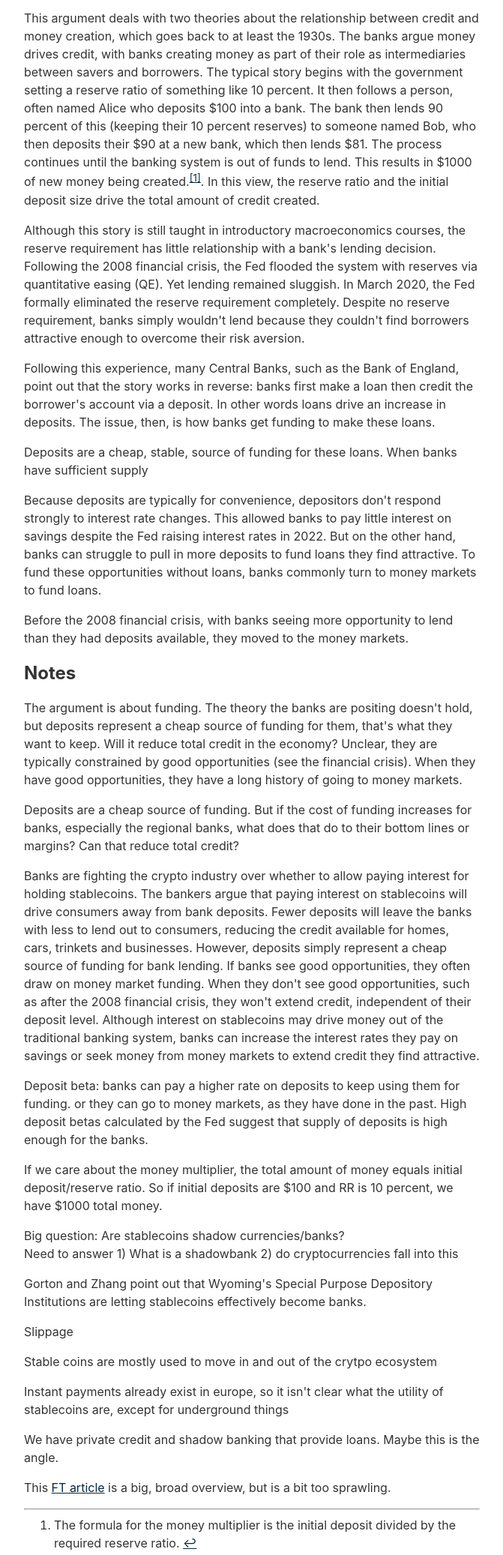
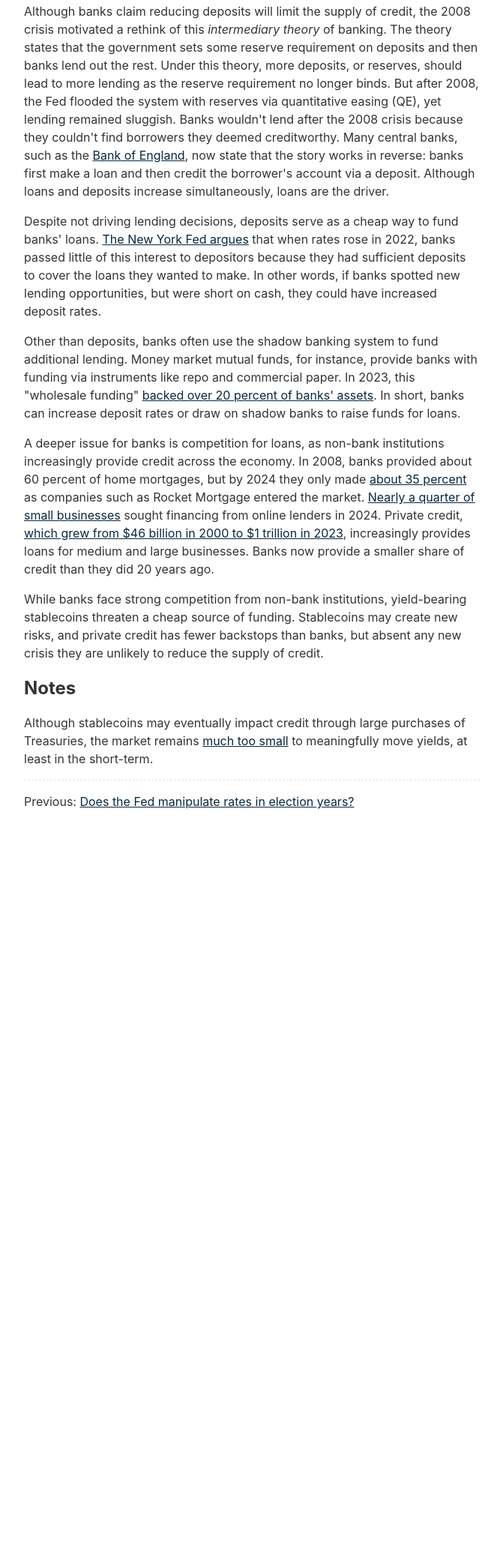
Before and after one commit to tristinb/tristinb.github.io, an Eleventy site: page content/blog/stablecoin_interest/stablecoin_interest.md in a window 1280 px wide. Shown: the part 446-2520 px from the top of the page at 75% size, without its empty margins (304-975 px from the left). After the commit the page ends 1575 px from the top, so only its background shows below. Built offline with nearby package versions, Linux system fonts and the light colour scheme; Eleventy itself is replaced by a stand-in of ours; files that its build step writes are made by us from their sources; what markdown-it-mathjax3 would draw is missing.

Commit message:
adding stablecoin interest post

```diff
--- a/content/blog/stablecoin_interest/stablecoin_interest.md
+++ b/content/blog/stablecoin_interest/stablecoin_interest.md
@@ -1,50 +1,23 @@
 ---
-title: Interest on stablecoins
-description: What's the ruccus about?
-date: 2026-02-03
+title: Private credit took the loans, stablecoins threaten the funding
+description: Banks are already facing competition for loans. Yield-bearing stablecoins will make funding these loans more expensive.
+date: 2026-02-25
 draft: True
 tags: [stablecoins, monetary policy]
 ---
 
-Banks are fighting the crypto industry over whether to allow paying interest for holding stablecoins. The bankers argue that paying interest on stablecoins will drive consumers away from bank deposits. Fewer deposits will leave the banks with less to lend out to consumers, reducing the credit available for homes, cars, trinkets and businesses. However, deposits simply represent a cheap source of funding for bank lending. If banks see good opportunities, they often draw on money market funding. When they don't see good opportunities, such as after the 2008 financial crisis, they won't extend credit, independent of their deposit level. Although interest on stablecoins may drive money out of the traditional banking system, banks can increase the interest rates they pay on savings or seek money from money markets to extend credit they find attractive.
+Last year's GENIUS Act prohibited stablecoin issuers from paying interest to holders. But the law left a loophole that allows third parties, like Coinbase, to offer "rewards" for users that hold these tokens. Banks are pushing for the CLARITY Act, now in Congress, to close this loophole, arguing that paying yield on stablecoins could [drive $6.6 trillion](https://www.aba.com/advocacy/policy-analysis/letter-to-the-senate-on-the-stablecoin-market) away from bank deposits. But the bigger picture is that banks risk losing a cheap source of funding for loans while facing rising competition from non-bank institutions. Barring any collapse in the private credit market, yield-bearing stablecoins are more likely to accelerate the shift in how credit is funded rather than reduce its overall supply.
 
-This argument deals with two theories about the relationship between credit and money creation, which goes back to at least the 1930s. The banks argue money drives credit, with banks creating money as part of their role as intermediaries between savers and borrowers. The typical story begins with the government setting a reserve ratio of something like 10 percent. It then follows a person, often named Alice who deposits $100 into a bank. The bank then lends 90 percent of this (keeping their 10 percent reserves) to someone named Bob, who then deposits their $90 at a new bank, which then lends $81. The process continues until the banking system is out of funds to lend. This results in $1000 of new money being created.[^money_multiplier]. In this view, the reserve ratio and the initial deposit size drive the total amount of credit created.
+Although banks claim reducing deposits will limit the supply of credit, the 2008 crisis motivated a rethink of this *intermediary theory* of banking. The theory states that the government sets some reserve requirement on deposits and then banks lend out the rest. Under this theory, more deposits, or reserves, should lead to more lending as the reserve requirement no longer binds. But after 2008, the Fed flooded the system with reserves via quantitative easing (QE), yet lending remained sluggish. Banks wouldn't lend after the 2008 crisis because they couldn't find borrowers they deemed creditworthy. Many central banks, such as the [Bank of England](https://www.bankofengland.co.uk/quarterly-bulletin/2014/q1/money-creation-in-the-modern-economy), now state that the story works in reverse: banks first make a loan and then credit the borrower's account via a deposit. Although loans and deposits increase simultaneously, loans are the driver.
 
-Although this story is still taught in introductory macroeconomics courses, the reserve requirement has little relationship with a bank's lending decision. Following the 2008 financial crisis, the Fed flooded the system with reserves via quantitative easing (QE). Yet lending remained sluggish. In March 2020, the Fed formally eliminated the reserve requirement completely. Despite no reserve requirement, banks simply wouldn't lend because they couldn't find borrowers attractive enough to overcome their risk aversion.
+Despite not driving lending decisions, deposits serve as a cheap way to fund banks' loans. [The New York Fed argues](https://libertystreeteconomics.newyorkfed.org/2022/11/how-do-deposit-rates-respond-to-monetary-policy/) that when rates rose in 2022, banks passed little of this interest to depositors because they had sufficient deposits to cover the loans they wanted to make. In other words, if banks spotted new lending opportunities, but were short on cash, they could have increased deposit rates.
 
-Following this experience, many Central Banks, such as the Bank of England, point out that the story works in reverse: banks first make a loan then credit the borrower's account via a deposit. In other words loans drive an increase in deposits. The issue, then, is how banks get funding to make these loans.
+Other than deposits, banks often use the shadow banking system to fund additional lending. Money market mutual funds, for instance, provide banks with funding via instruments like repo and commercial paper. In 2023, this "wholesale funding" [backed over 20 percent of banks' assets](https://www.federalreserve.gov/publications/2024-may-supervision-and-regulation-report-banking-system-conditions.htm). In short, banks can increase deposit rates or draw on shadow banks to raise funds for loans.
 
-Deposits are a cheap, stable, source of funding for these loans. When banks have sufficient supply
+A deeper issue for banks is competition for loans, as non-bank institutions increasingly provide credit across the economy. In 2008, banks provided about 60 percent of home mortgages, but by 2024 they only made [about 35 percent](https://www.federalreserve.gov/newsevents/speech/files/bowman20260216a.pdf) as companies such as Rocket Mortgage entered the market. [Nearly a quarter of small businesses](https://www.fedsmallbusiness.org/reports/survey/2025/2025-report-on-employer-firms) sought financing from online lenders in 2024. Private credit, [which grew from $46 billion in 2000 to $1 trillion in 2023](https://www.bostonfed.org/publications/current-policy-perspectives/2025/could-the-growth-of-private-credit-pose-a-risk-to-financial-system-stability.aspx), increasingly provides loans for medium and large businesses. Banks now provide a smaller share of credit than they did 20 years ago.
 
-Because deposits are typically for convenience, depositors don't respond strongly to interest rate changes. This allowed banks to pay little interest on savings despite the Fed raising interest rates in 2022. But on the other hand, banks can struggle to pull in more deposits to fund loans they find attractive. To fund these opportunities without loans, banks commonly turn to money markets to fund loans.
-
-Before the 2008 financial crisis, with banks seeing more opportunity to lend than they had deposits available, they moved to the money markets.
-
-[^money_multiplier]: The formula for the money multiplier is the initial deposit divided by the required reserve ratio.
+While banks face strong competition from non-bank institutions, yield-bearing stablecoins threaten a cheap source of funding. Stablecoins may create new risks, and private credit has fewer backstops than banks, but absent any new crisis they are unlikely to reduce the supply of credit.
 
 ## Notes
 
-The argument is about funding. The theory the banks are positing doesn't hold, but deposits represent a cheap source of funding for them, that's what they want to keep. Will it reduce total credit in the economy? Unclear, they are typically constrained by good opportunities (see the financial crisis). When they have good opportunities, they have a long history of going to money markets.
-
-Deposits are a cheap source of funding. But if the cost of funding increases for banks, especially the regional banks, what does that do to their bottom lines or margins? Can that reduce total credit?
-
-Banks are fighting the crypto industry over whether to allow paying interest for holding stablecoins. The bankers argue that paying interest on stablecoins will drive consumers away from bank deposits. Fewer deposits will leave the banks with less to lend out to consumers, reducing the credit available for homes, cars, trinkets and businesses. However, deposits simply represent a cheap source of funding for bank lending. If banks see good opportunities, they often draw on money market funding. When they don't see good opportunities, such as after the 2008 financial crisis, they won't extend credit, independent of their deposit level. Although interest on stablecoins may drive money out of the traditional banking system, banks can increase the interest rates they pay on savings or seek money from money markets to extend credit they find attractive.
-
-Deposit beta: banks can pay a higher rate on deposits to keep using them for funding. or they can go to money markets, as they have done in the past. High deposit betas calculated by the Fed suggest that supply of deposits is high enough for the banks.
-
-If we care about the money multiplier, the total amount of money equals initial deposit/reserve ratio. So if initial deposits are $100 and RR is 10 percent, we have $1000 total money.
-
-Big question: Are stablecoins shadow currencies/banks?
-Need to answer 1) What is a shadowbank 2) do cryptocurrencies fall into this
-
-Gorton and Zhang point out that Wyoming's Special Purpose Depository Institutions are letting stablecoins effectively become banks.
-
-Slippage
-
-Stable coins are mostly used to move in and out of the crytpo ecosystem
-
-Instant payments already exist in europe, so it isn't clear what the utility of stablecoins are, except for underground things
-
-We have private credit and shadow banking that provide loans. Maybe this is the angle.
-
-This [FT article](https://www.ft.com/content/0fe2232a-4689-4296-b4cd-8c07c326c48c) is a big, broad overview, but is a bit too sprawling.
+Although stablecoins may eventually impact credit through large purchases of Treasuries, the market remains [much too small](https://www.kansascityfed.org/research/economic-bulletin/stablecoins-could-increase-treasury-demand-but-only-by-reducing-demand-for-other-assets/) to meaningfully move yields, at least in the short-term.
```
Also changed, not shown: CLAUDE.md (+5 -3 lines).
